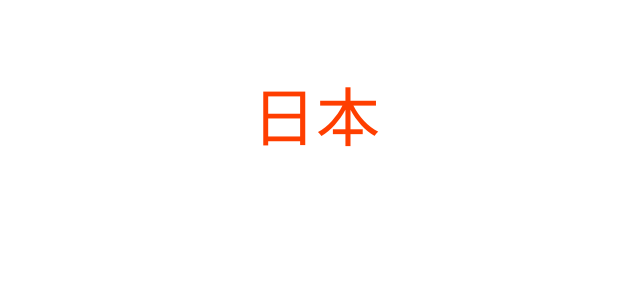
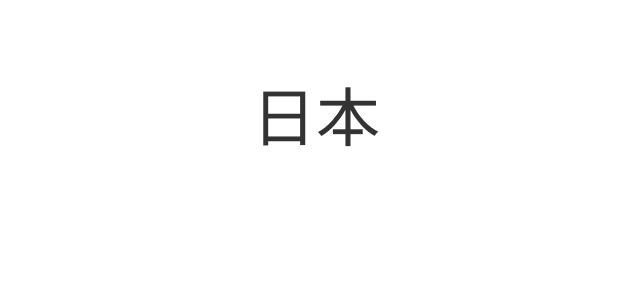
Before and after one commit to nitaku/jappico, a Svelte app: page / in a window 1280 px wide. Shown: the top 300 px of the page, without its empty margins (324-964 px from the left). Built offline with nearby package versions, Linux system fonts and the light colour scheme.

Commit message:
black title

```diff
--- a/src/App.svelte
+++ b/src/App.svelte
@@ -14,8 +14,6 @@
 	}
 
 	h1 {
-		color: #ff3e00;
-		text-transform: uppercase;
 		font-size: 4em;
 		font-weight: 100;
 	}
```
Also changed, not shown: public/build/bundle.css, public/build/bundle.js, 2 other files (tests, documents, lock files or other folders).
